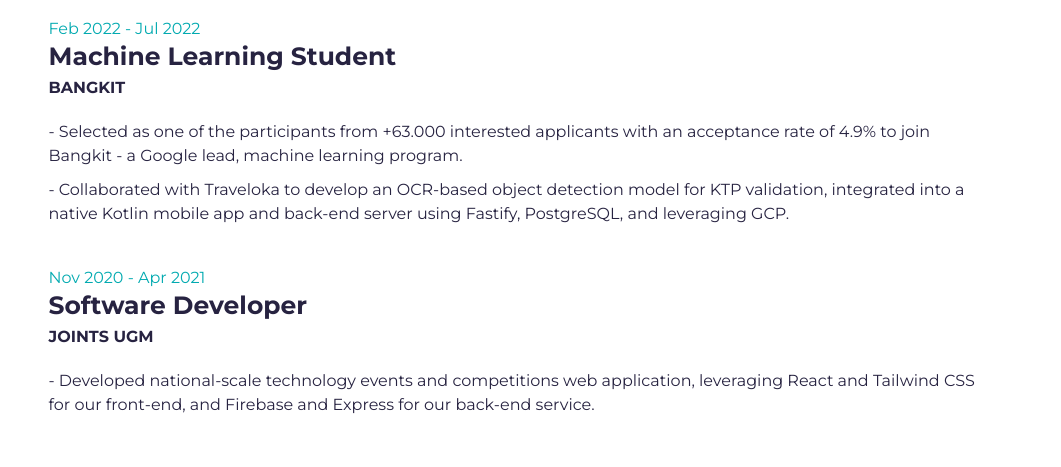
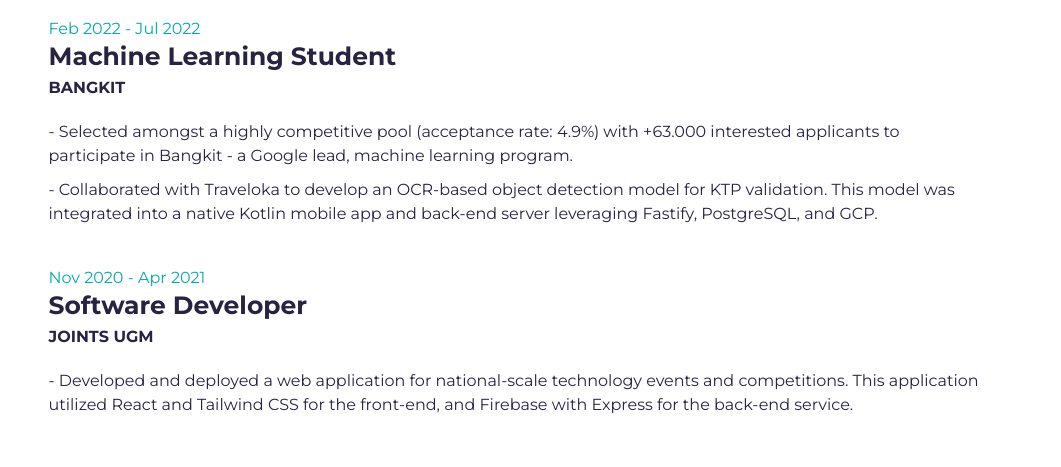
Before and after one commit to raphaeldiscky/my-portfolio-v1, a Gatsby site: page / in a window 1280 px wide. Shown: the part 1762-2229 px from the top of the page, 219-1280 px from the left. Built offline with nearby package versions, Linux system fonts and the light colour scheme; Gatsby itself is replaced by a stand-in of ours.

Commit message:
Update data

```diff
--- a/src/mock/data.js
+++ b/src/mock/data.js
@@ -48,9 +48,9 @@
     jobTitle: "Machine Learning Student",
     date: "Feb 2022 - Jul 2022",
     descriptionOne:
-      "- Selected as one of the participants from +63.000 interested applicants with an acceptance rate of 4.9% to join Bangkit - a Google lead, machine learning program.",
+      "- Selected amongst a highly competitive pool (acceptance rate: 4.9%) with +63.000 interested applicants to participate in Bangkit - a Google lead, machine learning program.",
     descriptionTwo:
-      "- Collaborated with Traveloka to develop an OCR-based object detection model for KTP validation, integrated into a native Kotlin mobile app and back-end server using Fastify, PostgreSQL, and leveraging GCP.",
+      "- Collaborated with Traveloka to develop an OCR-based object detection model for KTP validation. This model was integrated into a native Kotlin mobile app and back-end server leveraging Fastify, PostgreSQL, and GCP.",
   },
   {
     id: nanoid(),
@@ -59,7 +59,7 @@
     jobTitle: "Software Developer",
     date: "Nov 2020 - Apr 2021",
     descriptionOne:
-      "- Developed national-scale technology events and competitions web application, leveraging React and Tailwind CSS for our front-end, and Firebase and Express for our back-end service.",
+      "- Developed and deployed a web application for national-scale technology events and competitions. This application utilized React and Tailwind CSS for the front-end, and Firebase with Express for the back-end service.",
   },
 ]
 
```
